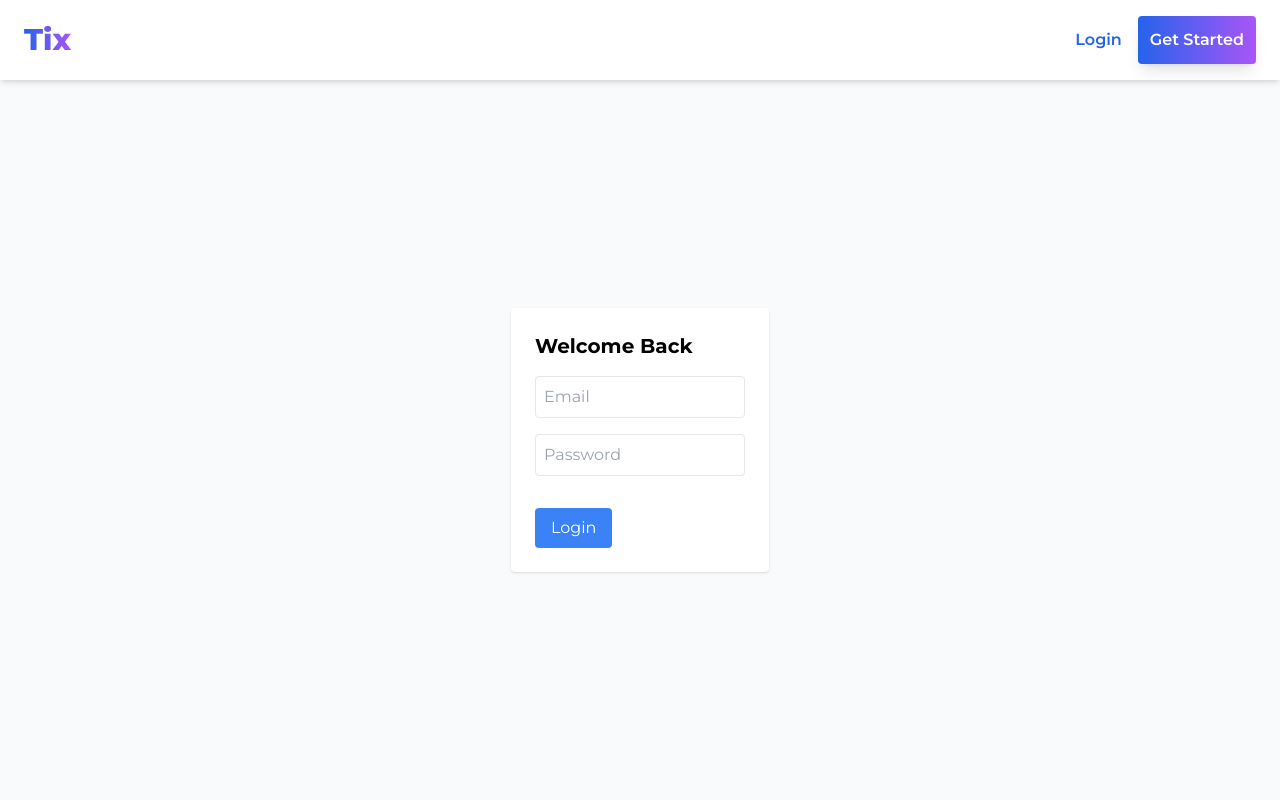
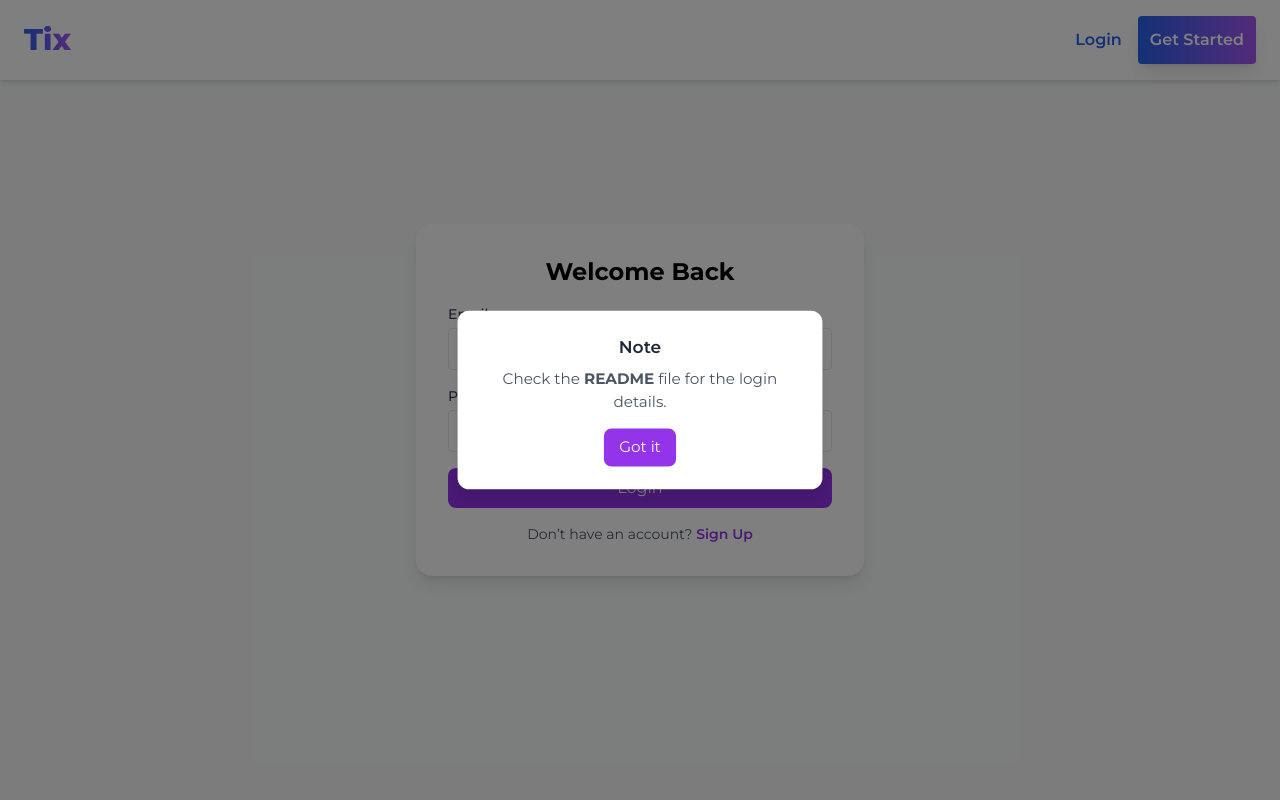
Before and after one commit to michycipher/ticketapp-vue, a Vue app: page /auth/login in a window 1280 px wide. Shown: the top 800 px of the page. Built offline with nearby package versions, Linux system fonts and the light colour scheme.

Commit message:
login and auth logic update| ONBOARDING UI

```diff
--- a/src/main.js
+++ b/src/main.js
@@ -19,10 +19,13 @@ import {
 library.add(faPlane, faBolt, faLock, faCreditCard, faMobileAlt, faBullseye)
 
 const app = createApp(App)
-app.use(createPinia())
+
+const pinia = createPinia()
+app.use(pinia)
 app.use(router)
 // Initialize user session before mount
 const store = useMainStore()
 store.initSession()
+
 app.component('font-awesome-icon', FontAwesomeIcon)
 app.mount('#app')
--- a/src/views/Landing.vue
+++ b/src/views/Landing.vue
@@ -11,11 +11,11 @@
         class="absolute bottom-[10px] left-[-150px] w-[250px] h-[250px] bg-white opacity-5 rounded-full"
       ></div>
 
-      <div class="container relative text-center z-10 pt-5 px-6">
+      <div class="container relative text-center z-10 pt-8 px-6">
         <h1 class="md:text-6xl text-3xl font-extrabold my-6 leading-tight">
           Book Anything. Go Anywhere.
         </h1>
-        <p class="text-xl mb-10 opacity-95">
+        <p class="text-xl mb-10 opacity-95 max-w-2xl mx-auto">
           Book flights, concerts, events, and transportation seamlessly. One app
           for every journey and experience.
         </p>
--- a/src/views/Login.vue
+++ b/src/views/Login.vue
@@ -42,70 +42,138 @@ function handleLogin() {
 
 <template>
   <Navbar />
-  <main class="min-h-screen flex items-center justify-center bg-gray-50 py-12 px-4">
-  <div class="max-w-md mx-auto mt-20 p-6 bg-white shadow rounded relative">
-    <h2 class="text-xl font-bold mb-4">Welcome Back</h2>
+  <main
+    class="min-h-screen flex items-center justify-center bg-gray-50 py-12 px-4"
+  >
+    <div class="w-full max-w-md bg-white rounded-2xl shadow-lg p-8">
+      <h2 class="text-2xl font-bold text-Purple-700 mb-4 text-center">
+        Welcome Back
+      </h2>
       <form @submit.prevent="handleLogin">
         <div class="mb-4">
-        <input v-model="email" type="email" placeholder="Email" class="input" />
+          <label class="block text-sm font-medium text-gray-700 mb-1"
+            >Email</label
+          >
+          <input
+            v-model="email"
+            type="email"
+            placeholder="Email"
+            class="input w-full border rounded px-3 py-2 focus:outline-none focus:ring-2 focus:ring-purple-200"
+          />
           <p v-if="errors.email" class="error">{{ errors.email }}</p>
         </div>
 
         <div class="mb-4">
-        <input v-model="password" type="password" placeholder="Password" class="input" />
+          <label class="block text-sm font-medium text-gray-700 mb-1"
+            >Password</label
+          >
+          <input
+            v-model="password"
+            type="password"
+            placeholder="Password"
+            class="input w-full border rounded px-3 py-2 focus:outline-none focus:ring-2 focus:ring-purple-200"
+          />
           <p v-if="errors.password" class="error">{{ errors.password }}</p>
         </div>
 
-      <button class="btn mt-4">Login</button>
+        <button
+          class="w-full bg-purple-600 text-white py-2 rounded-lg hover:bg-purple-700 focus:outline-none"
+        >
+          Login
+        </button>
       </form>
 
+      <p class="text-center text-sm text-gray-600 mt-4">
+        Don’t have an account?
+        <a href="/auth/signup" class="text-purple-600 font-semibold">
+          Sign Up
+        </a>
+      </p>
+
       <!-- Toast Notification -->
-    <div v-if="toast.message" :class="['toast', toast.type]" class="absolute top-4 right-4">
+      <!-- <div
+        v-if="toast.message"
+        :class="['toast', toast.type]"
+        class="absolute top-4 right-4"
+      >
+        {{ toast.message }}
+      </div> -->
+      <transition name="fade">
+        <div
+          v-if="toast.message"
+          :class="[
+            'fixed top-6 right-6 px-4 py-2 rounded-lg shadow-lg text-white',
+            toast.type === 'success' ? 'bg-green-500' : 'bg-red-500',
+          ]"
+        >
           {{ toast.message }}
         </div>
+      </transition>
     </div>
   </main>
+
+  <!-- Login Modal  -->
+  <div
+    v-if="showModal"
+    class="fixed inset-0 bg-black bg-opacity-50 flex items-center justify-center z-50 transition-opacity duration-300"
+  >
+    <div
+      class="bg-white rounded-xl shadow-lg p-6 max-w-sm w-full text-center transform transition-all scale-95 hover:scale-100"
+    >
+      <h3 class="text-lg font-semibold text-gray-800 mb-2">Note</h3>
+      <p class="text-gray-600 mb-4">
+        Check the <strong>README</strong> file for the login details.
+      </p>
+      <button
+        @click="showModal = false"
+        class="bg-purple-600 text-white px-4 py-2 rounded-lg hover:bg-purple-700"
+      >
+        Got it
+      </button>
+    </div>
+  </div>
 
   <Footer />
 </template>
 
 <script setup>
-import { ref } from 'vue'
-import { useMainStore } from '../store'
-import { useRouter } from 'vue-router'
-import Navbar from '../components/Navbar.vue'
-import Footer from '../components/Footer.vue';
+import { ref } from "vue";
+import { useMainStore } from "../store";
+import { useRouter } from "vue-router";
+import Navbar from "../components/Navbar.vue";
+import Footer from "../components/Footer.vue";
 
-const email = ref('')
-const password = ref('')
-const errors = ref({})
-const toast = ref({ message: '', type: '' })
+const email = ref("");
+const password = ref("");
+const errors = ref({});
+const toast = ref({ message: "", type: "" });
+const showModal = ref(true); // This will show a modal immediately when page loads
 
-const store = useMainStore()
-const router = useRouter()
+const store = useMainStore();
+const router = useRouter();
 
-function showToast(message, type = 'success') {
-  toast.value = { message, type }
-  setTimeout(() => (toast.value = { message: '', type: '' }), 3000)
+function showToast(message, type = "success") {
+  toast.value = { message, type };
+  setTimeout(() => (toast.value = { message: "", type: "" }), 3000);
 }
 
 function handleLogin() {
-  errors.value = {}
+  errors.value = {};
 
-  if (!email.value) errors.value.email = 'Email is required.'
-  if (!password.value) errors.value.password = 'Password is required.'
+  if (!email.value) errors.value.email = "Email is required.";
+  if (!password.value) errors.value.password = "Password is required.";
 
   if (Object.keys(errors.value).length > 0) {
-    showToast('Please fix the errors below.', 'error')
-    return
+    showToast("Please fix the errors below.", "error");
+    return;
   }
 
   try {
-    store.login(email.value, password.value)
-    showToast('Login successful!', 'success')
-    setTimeout(() => router.push('/dashboard'), 1000)
+    store.login(email.value, password.value);
+    showToast("Login successful!", "success");
+    setTimeout(() => router.push("/dashboard"), 1000);
   } catch (e) {
-    showToast(e.message, 'error')
+    showToast(e.message, "error");
   }
 }
 </script>
--- a/src/views/Signup.vue
+++ b/src/views/Signup.vue
@@ -40,35 +40,85 @@ function handleSignup() {
 
 <template>
   <Navbar />
-  <main class="min-h-screen flex items-center justify-center bg-gray-50 py-12 px-4">
-    <div class="max-w-md mx-auto mt-12 p-6 bg-white shadow rounded">
-      <h2 class="text-xl font-bold mb-4">Sign Up</h2>
+  <main
+    class="min-h-screen flex items-center justify-center bg-gray-50 py-12 px-4"
+  >
+    <div class="w-full max-w-md p-8 bg-white shadow-lg rounded-2xl">
+      <h2 class="text-2xl font-bold text-purple -700 mb-4 text-center">
+        Create an account
+      </h2>
+
       <form @submit.prevent="handleSignup">
         <div class="mb-4">
-          <input v-model="fullName" type="text" placeholder="Full Name" class="input" />
+          <label class="block text-sm font-medium text-gray-700 mb-1">
+            Full name
+          </label>
+          <input
+            v-model="fullName"
+            type="text"
+            placeholder="Full Name"
+            class="w-full border rounded px-3 py-2 focus:outline-none focus:ring-2 focus:ring-purple-200"
+          />
           <p v-if="errors.fullName" class="error">{{ errors.fullName }}</p>
         </div>
 
         <div class="mb-4">
-          <input v-model="email" type="email" placeholder="Email" class="input" />
+          <label class="block text-sm font-medium text-gray-700 mb-1">
+            Email
+          </label>
+          <input
+            v-model="email"
+            type="email"
+            placeholder="Email"
+            class="w-full border rounded px-3 py-2 focus:outline-none focus:ring-2 focus:ring-purple-200"
+          />
           <p v-if="errors.email" class="error">{{ errors.email }}</p>
         </div>
 
         <div class="mb-4">
-          <input v-model="password" type="password" placeholder="Password" class="input" />
+          <label class="block text-sm font-medium text-gray-700 mb-1">
+            Password
+          </label>
+          <input
+            v-model="password"
+            type="password"
+            placeholder="Password"
+            class="w-full border rounded px-3 py-2 focus:outline-none focus:ring-2 focus:ring-purple-200"
+          />
           <p v-if="errors.password" class="error">{{ errors.password }}</p>
         </div>
 
         <div class="mb-4">
-          <input v-model="confirmPassword" type="password" placeholder="Confirm Password" class="input" />
-          <p v-if="errors.confirmPassword" class="error">{{ errors.confirmPassword }}</p>
+          <input
+            v-model="confirmPassword"
+            type="password"
+            placeholder="Confirm Password"
+            class="w-full border rounded px-3 py-2 focus:outline-none focus:ring-2 focus:ring-purple-200"
+          />
+          <p v-if="errors.confirmPassword" class="error">
+            {{ errors.confirmPassword }}
+          </p>
         </div>
 
-        <button class="btn mt-4">Sign Up</button>
+        <button
+          class="w-full bg-purple-600 text-white py-2 rounded-lg hover:bg-purple-700 focus:outline-none"
+        >
+          Sign Up
+        </button>
+        <p class="text-center text-sm text-gray-600 mt-4">
+          Already have an account?
+          <a href="/auth/login" class="text-purple-600 font-semibold">
+            Login
+          </a>
+        </p>
       </form>
 
       <!-- Toast Notification -->
-      <div v-if="toast.message" :class="['toast', toast.type]" class="absolute top-4 right-4">
+      <div
+        v-if="toast.message"
+        :class="['toast', toast.type]"
+        class="absolute top-4 right-4"
+      >
         {{ toast.message }}
       </div>
     </div>
@@ -78,50 +128,55 @@ function handleSignup() {
 </template>
 
 <script setup>
-import { ref } from 'vue'
-import { useRouter } from 'vue-router'
-import Navbar from '../components/Navbar.vue'
-import Footer from '../components/Footer.vue'
+import { ref } from "vue";
+import { useRouter } from "vue-router";
+import Navbar from "../components/Navbar.vue";
+import Footer from "../components/Footer.vue";
 
-const fullName = ref('')
-const email = ref('')
-const password = ref('')
-const confirmPassword = ref('')
-const errors = ref({})
-const toast = ref({ message: '', type: '' })
-const router = useRouter()
+const fullName = ref("");
+const email = ref("");
+const password = ref("");
+const confirmPassword = ref("");
+const errors = ref({});
+const toast = ref({ message: "", type: "" });
+const router = useRouter();
 
-function showToast(message, type = 'success') {
-  toast.value = { message, type }
-  setTimeout(() => (toast.value = { message: '', type: '' }), 3000)
+function showToast(message, type = "success") {
+  toast.value = { message, type };
+  setTimeout(() => (toast.value = { message: "", type: "" }), 3000);
 }
 
 function handleSignup() {
-  errors.value = {}
+  errors.value = {};
 
-  if (!fullName.value) errors.value.fullName = 'Full name is required.'
-  if (!email.value) errors.value.email = 'Email is required.'
-  if (!password.value) errors.value.password = 'Password is required.'
-  if (!confirmPassword.value) errors.value.confirmPassword = 'Please confirm your password.'
-  if (password.value && confirmPassword.value && password.value !== confirmPassword.value) {
-    errors.value.confirmPassword = 'Passwords do not match.'
+  if (!fullName.value) errors.value.fullName = "Full name is required.";
+  if (!email.value) errors.value.email = "Email is required.";
+  if (!password.value) errors.value.password = "Password is required.";
+  if (!confirmPassword.value)
+    errors.value.confirmPassword = "Please confirm your password.";
+  if (
+    password.value &&
+    confirmPassword.value &&
+    password.value !== confirmPassword.value
+  ) {
+    errors.value.confirmPassword = "Passwords do not match.";
   }
 
   if (Object.keys(errors.value).length > 0) {
-    showToast('Please fix the errors below.', 'error')
-    return
+    showToast("Please fix the errors below.", "error");
+    return;
   }
 
   const user = {
     fullName: fullName.value,
     email: email.value,
-  }
+  };
 
-  localStorage.setItem('ticketapp_session', 'mock_token')
-  localStorage.setItem('ticketapp_user', JSON.stringify(user))
+  localStorage.setItem("ticketapp_session", "mock_token");
+  localStorage.setItem("ticketapp_user", JSON.stringify(user));
 
-  showToast('Signup successful!', 'success')
-  setTimeout(() => router.push('/dashboard'), 1000)
+  showToast("Signup successful!", "success");
+  setTimeout(() => router.push("/dashboard"), 1000);
 }
 </script>
 
```
Also changed, not shown: src/store/index.js (+29 -6 lines), src/style.css (+9 -0 lines). Lines whose indentation alone changed are shown as unchanged.
